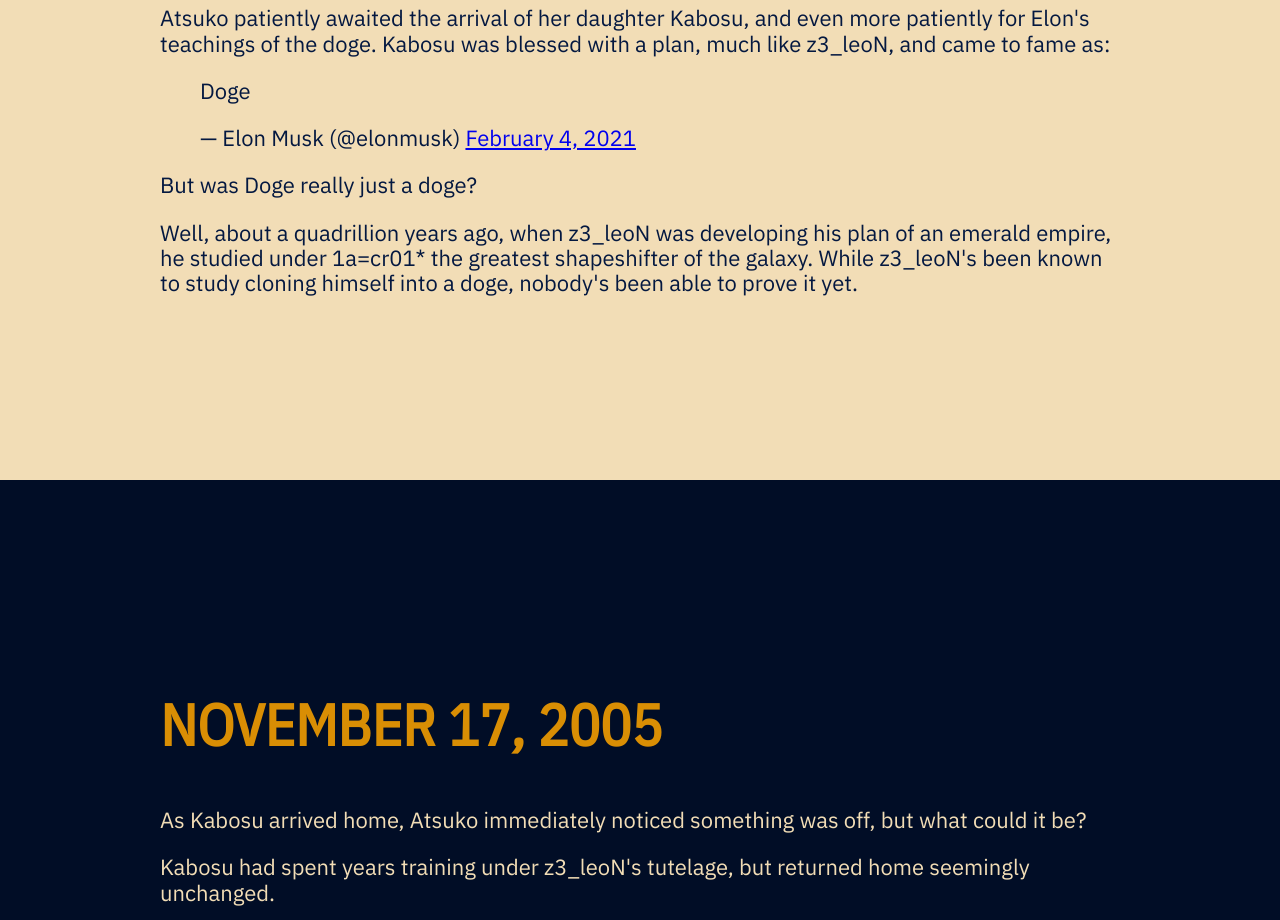
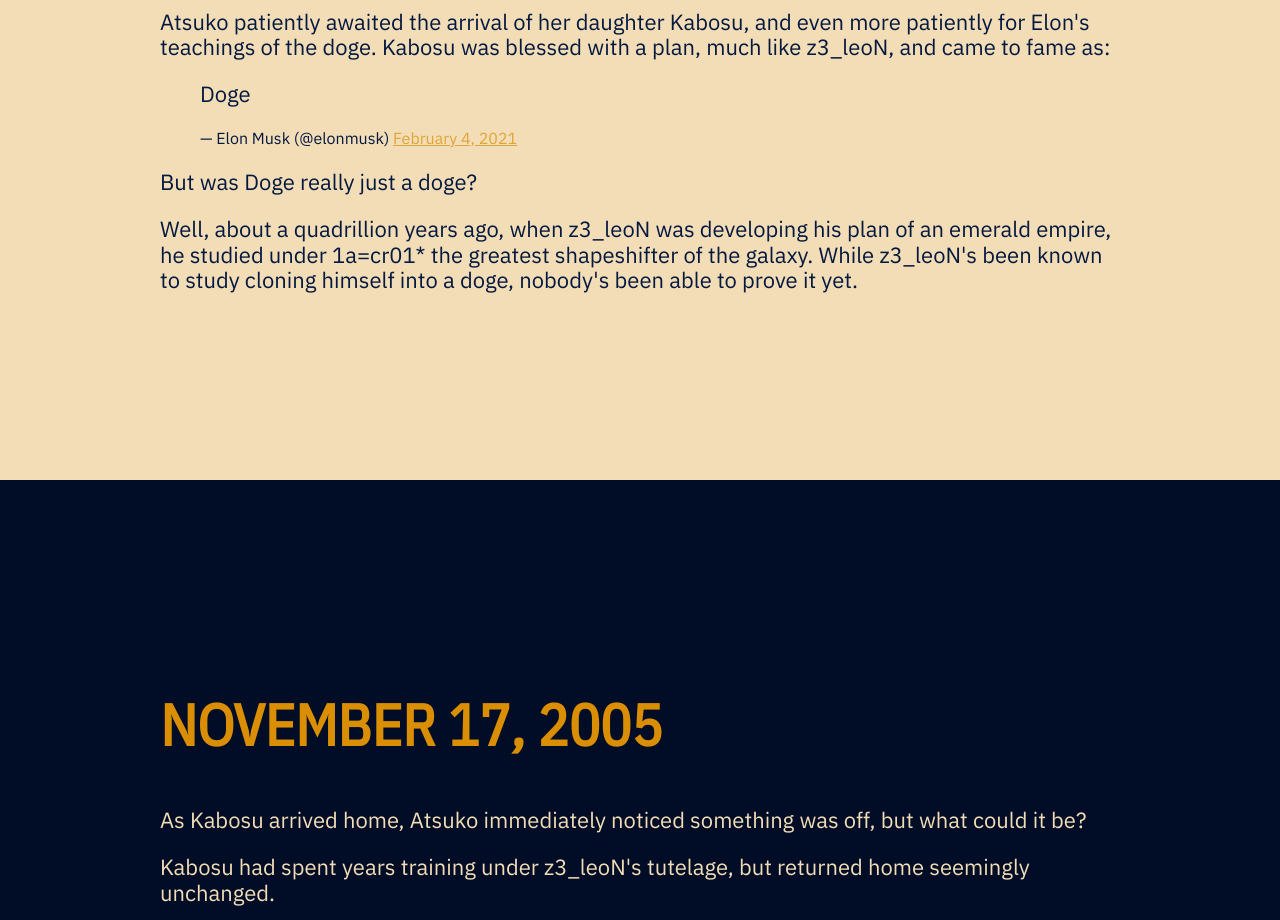
Before and after one commit to patrickjamesmardis/exquisiteCorps, a website built with Parcel: page index.html in a window 1280 px wide. Shown: the part 1920-2840 px from the top of the page. Built offline with nearby package versions, Linux system fonts and the light colour scheme.

Commit message:
smaller text on block quote attribution, link style

```diff
--- a/css/main.css
+++ b/css/main.css
@@ -145,6 +145,21 @@
      background-color: #041840;
      color: #F2DDB6;
    }
+
+    p.small {
+     font-size: 16px;
+   }
+
+   a {
+     color: #D98E04;
+     opacity: 0.7;
+     transition: opacity 0.2s;
+   }
+
+   a:hover {
+     opacity: 1;
+   }
+
 /* ==========================================================================
    Helper classes
    ========================================================================== */
```
